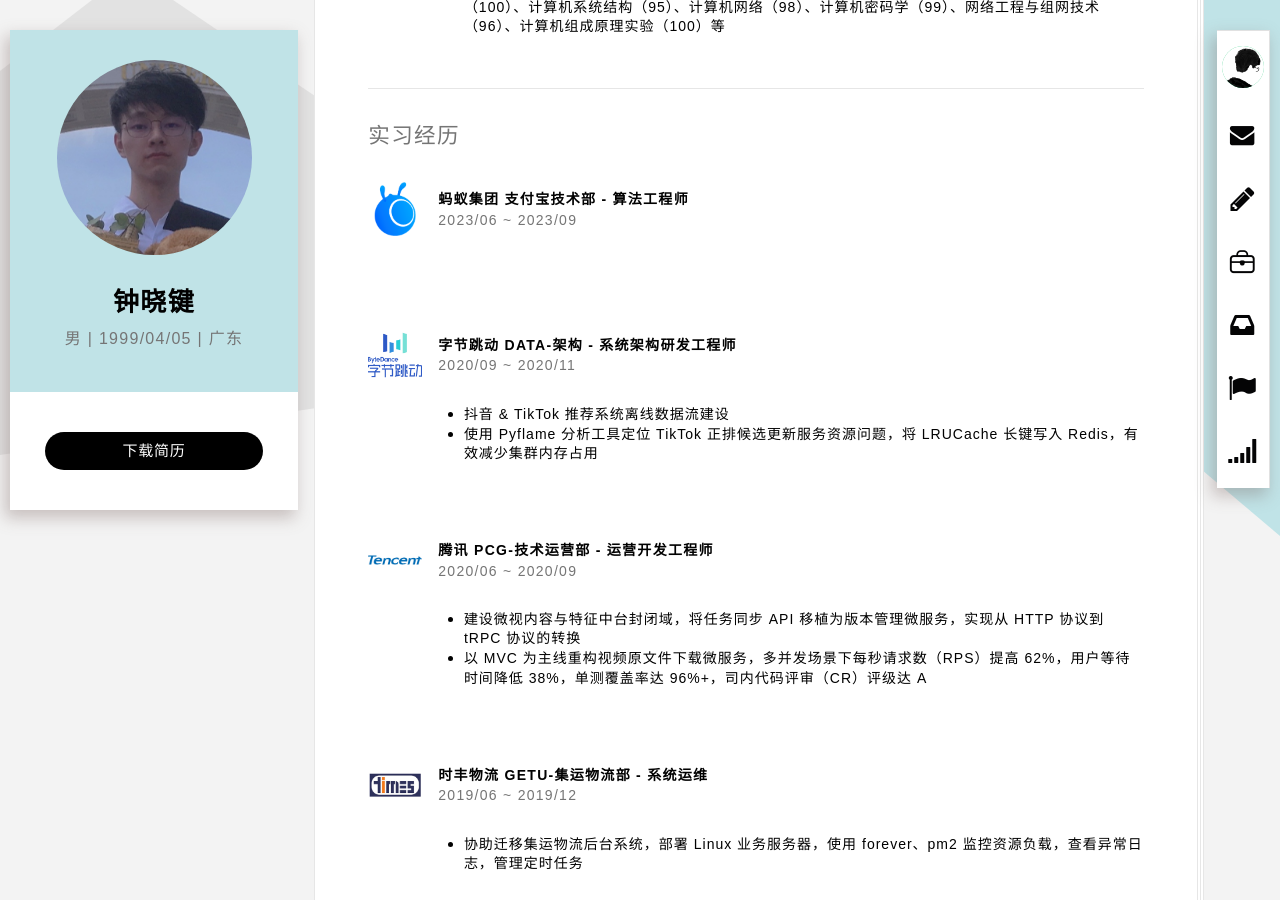
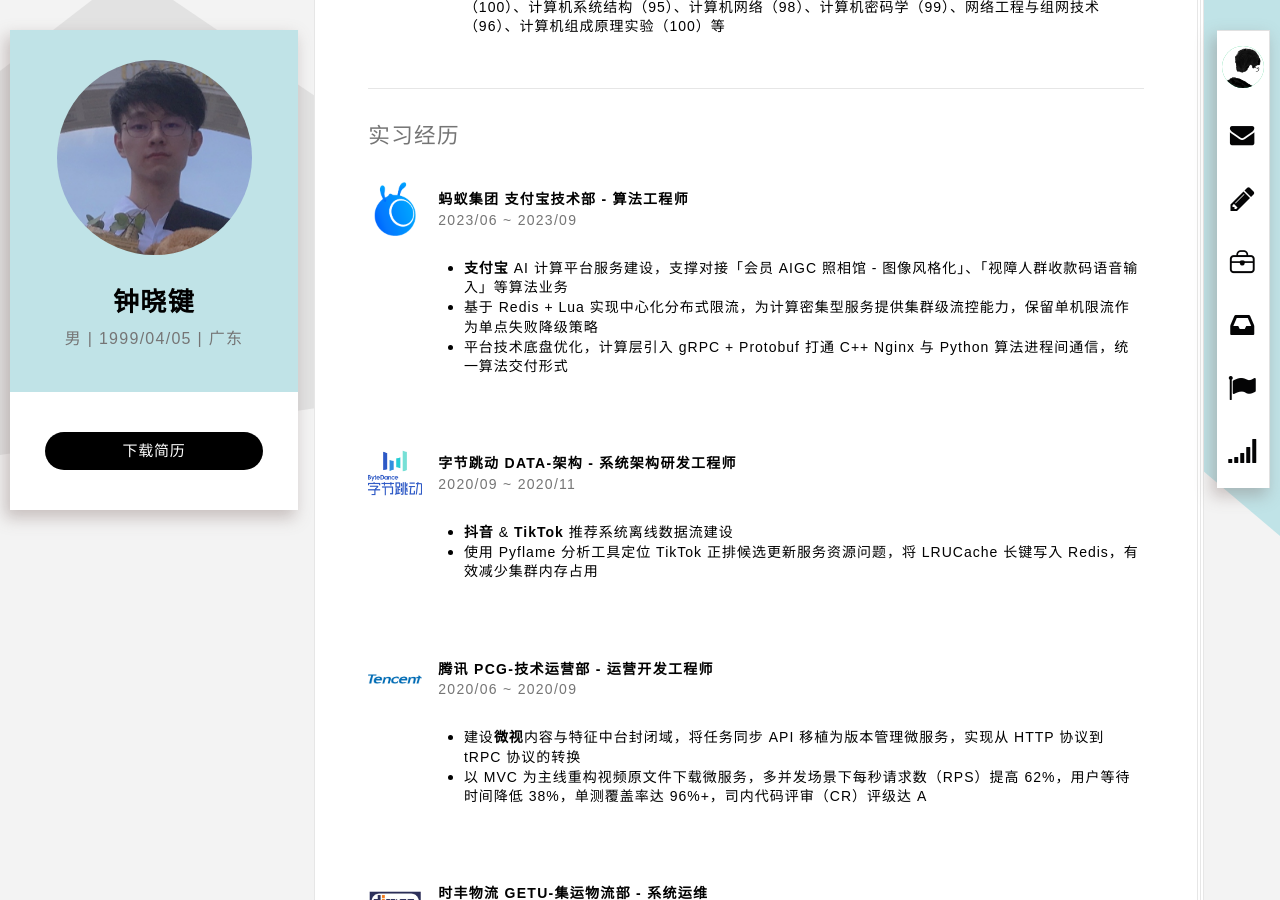
Before and after one commit to xiaojianzhong/xiaojianzhong.github.io, a Jekyll site: the page built from index.html, in a window 1280 px wide and 900 px high, scrolled down 923 px. Built offline with Jekyll 4.4.1, drawn with Linux system fonts in a browser that asks for light colours; some web fonts are replaced.

Commit message:
feat(platform-browser): 更新实习经历信息

```diff
--- a/_config.yml
+++ b/_config.yml
@@ -80,7 +80,7 @@
       from: 2020/06
       to: 2020/09
     descriptions:
-      - 建设微视内容与特征中台封闭域，将任务同步 API 移植为版本管理微服务，实现从 HTTP 协议到 tRPC 协议的转换
+      - 建设<b>微视</b>内容与特征中台封闭域，将任务同步 API 移植为版本管理微服务，实现从 HTTP 协议到 tRPC 协议的转换
       - 以 MVC 为主线重构视频原文件下载微服务，多并发场景下每秒请求数（RPS）提高 62%，用户等待时间降低 38%，单测覆盖率达 96%+，司内代码评审（CR）评级达 A
   - avatar: /styles/img/bytedance.jpg
     company: 字节跳动
@@ -90,7 +90,7 @@
       from: 2020/09
       to: 2020/11
     descriptions:
-      - 抖音 & TikTok 推荐系统离线数据流建设
+      - <b>抖音</b> & <b>TikTok</b> 推荐系统离线数据流建设
       - 使用 Pyflame 分析工具定位 TikTok 正排候选更新服务资源问题，将 LRUCache 长键写入 Redis，有效减少集群内存占用
   - avatar: /styles/img/antgroup.png
     company: 蚂蚁集团
@@ -100,6 +100,9 @@
       from: 2023/06
       to: 2023/09
     descriptions:
+      - <b>支付宝</b> AI 计算平台服务建设，支撑对接「会员 AIGC 照相馆 - 图像风格化」、「视障人群收款码语音输入」等算法业务
+      - 基于 Redis + Lua 实现中心化分布式限流，为计算密集型服务提供集群级流控能力，保留单机限流作为单点失败降级策略
+      - 平台技术底盘优化，计算层引入 gRPC + Protobuf 打通 C++ Nginx 与 Python 算法进程间通信，统一算法交付形式
 
 portfolios:
   - yearmonth: 2018/02
```
